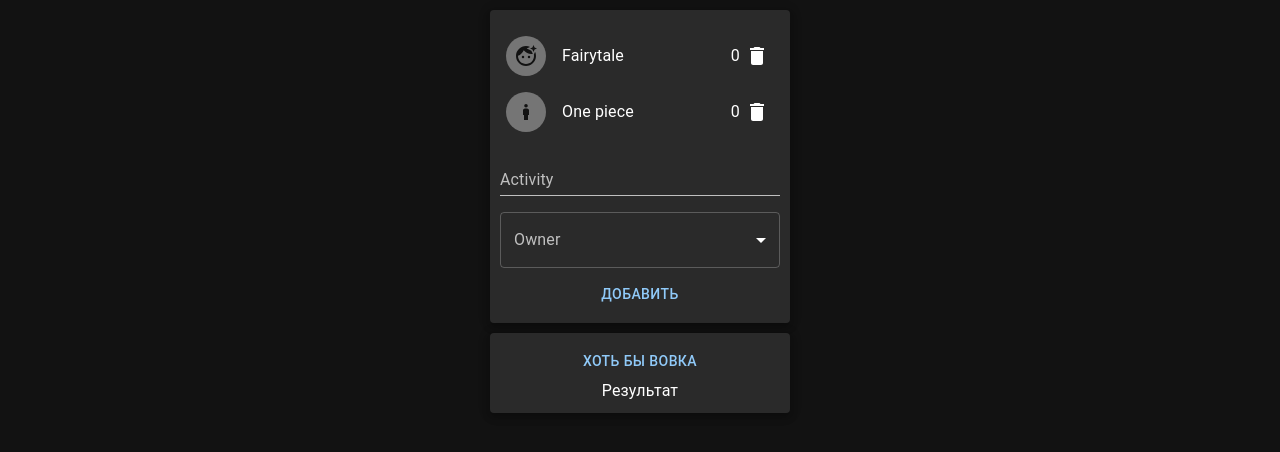
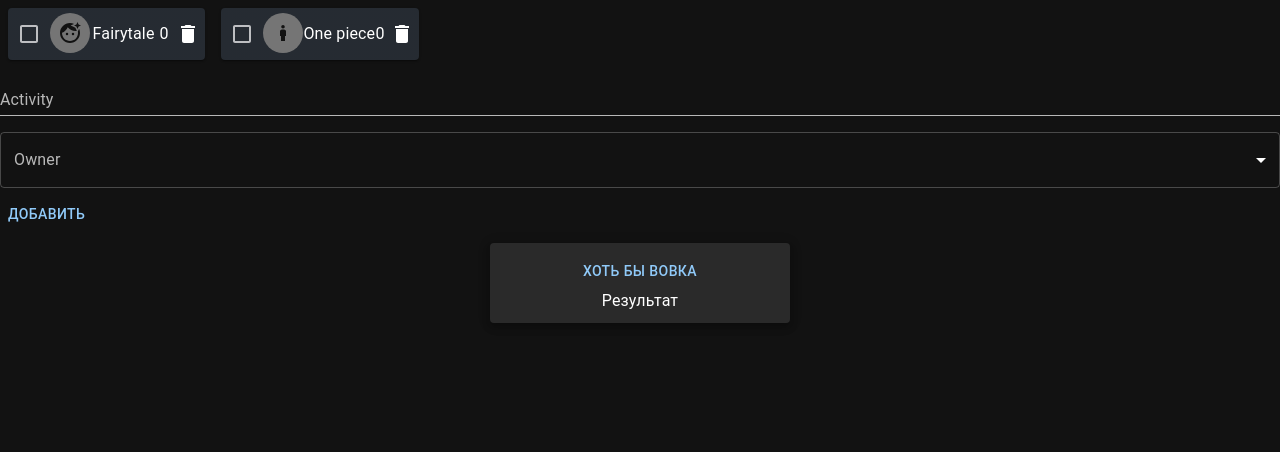
Before and after one commit to rasolko/randomizer, a React (Create React App) app: page / in a window 1280 px wide. Shown: the top 452 px of the page. Built offline with nearby package versions, Linux system fonts and the light colour scheme.

Commit message:
feat: add checkbox, change style(list delete, add Grid)

```diff
--- a/src/App.module.css
+++ b/src/App.module.css
@@ -5,3 +5,6 @@
     align-items: center;
     padding: 10px;
 }
+.isDone {
+    opacity: 0.5;
+}
--- a/src/App.tsx
+++ b/src/App.tsx
@@ -2,15 +2,15 @@ import React, {ChangeEvent, useEffect, useState} from 'react';
 import {v1} from 'uuid';
 import s from './App.module.css';
 import {
-    Avatar,
-    Button,
-    createTheme, FormControl, IconButton, InputLabel,
+    Avatar, Box,
+    Button, Checkbox,
+    createTheme, FormControl, Grid, IconButton, InputLabel,
     List,
     ListItem, ListItemAvatar,
     ListItemText, MenuItem,
     Paper, Select, SelectChangeEvent,
     TextField,
-    ThemeProvider
+    ThemeProvider, Typography
 } from '@mui/material';
 import CssBaseline from '@mui/material/CssBaseline';
 import BoyIcon from '@mui/icons-material/Boy';
@@ -22,6 +22,7 @@ type ActivitiesType = {
     name: string
     owner: string
     counter: number
+    isDone: boolean
 }
 
 function App() {
@@ -31,12 +32,14 @@ function App() {
             name: 'Fairytale',
             owner: 'Ксюша',
             counter: 0,
+            isDone: false,
         },
         {
             id: v1(),
             name: 'One piece',
             owner: 'Ваня',
             counter: 0,
+            isDone: false,
         },
     ]);
     useEffect(() => {
@@ -63,6 +66,7 @@ function App() {
                 name: inputActivityValue,
                 owner: inputOwnerValue,
                 counter: 0,
+                isDone: false
             }])
             setInputActivityValue('');
             setInputOwnerValue('');
@@ -80,12 +84,25 @@ function App() {
         setInputOwnerValue(e.target.value);
     }
     const randomizer = () => {
-        let pos = Math.floor(Math.random() * activities.length);
+        let length = activities.filter(el => !el.isDone).length;
+        let pos = Math.floor(Math.random() * length);
         setActivities([...activities.map((el, i) => i === pos ? {...el, counter: el.counter + 1} : el)]);
         setResult(activities[pos]);
     }
     const removeItem = (id: string) => {
         setActivities([...activities.filter(el => el.id !== id)]);
+    }
+    const onChangeItemStatus = (id: string, isDone: boolean) => {
+        let item = activities.find((el) => el.id === id);
+        if (item) {
+            let newItem = {...item, isDone};
+            if (isDone) {
+                setActivities([...activities.filter(el => el.id !== id), newItem]);
+            } else {
+                setActivities([newItem, ...activities.filter(el => el.id !== id)]);
+            }
+
+        }
     }
     const darkTheme = createTheme({
         palette: {
@@ -95,38 +112,41 @@ function App() {
     return (
         <ThemeProvider theme={darkTheme}>
             <CssBaseline/>
-            <Paper style={{
-                width: '300px',
-                margin: '10px auto'
-            }} elevation={5}>
-                <div className={s.container}>
-                    <List sx={{
-                        overflow: 'auto',
-                        maxHeight: 650,
+            <Box sx={{flexGrow: 1}}>
+                <Grid container spacing={2} sx={{
+                    padding: '8px',
                 }}>
                     {activities.map(el => {
-                            return <ListItem style={{
-                                width: '300px',
+                        const onChangeItemStatusHandler = (e: ChangeEvent<HTMLInputElement>) => {
+                            onChangeItemStatus(el.id, e.currentTarget.checked);
+                        }
+                        return <Grid item xs={2} key={el.id}>
+                            <Paper sx={{
                                 display: 'flex',
                                 justifyContent: 'space-between',
-                            }} key={el.id}>
-                                <ListItemAvatar>
+                                backgroundColor: '#1A2027',
+                                padding: '5px 0',
+                            }} className={el.isDone ? s.isDone : ''}>
+                                <Checkbox
+                                    onChange={onChangeItemStatusHandler}
+                                    checked={el.isDone}
+                                />
                                 <Avatar>
                                     {el.owner === 'Ксюша' ? <FaceRetouchingNaturalIcon/> : <BoyIcon/>}
                                 </Avatar>
-                                </ListItemAvatar>
-                                <ListItemText primary={el.name}></ListItemText>
-                                <ListItemText style={{
-                                    textAlign: 'right',
-                                }}  primary={el.counter}></ListItemText>
+                                <Typography margin={"auto"} align={"center"}>{el.name}</Typography>
+
+                                <Typography margin={"auto"} align={"right"}>{el.counter}</Typography>
                                 <IconButton
                                     size={'small'}
                                     onClick={() => removeItem(el.id)}>
                                     <Delete/>
                                 </IconButton>
-                            </ListItem>
+                            </Paper>
+
+                        </Grid>
                     })}
-                    </List>
+                </Grid>
                 <TextField
                     fullWidth
                     error={error ? true : false}
@@ -154,8 +174,6 @@ function App() {
                 <Button onClick={() => addNew()}>
                     Добавить
                 </Button>
-                </div>
-            </Paper>
                 <Paper style={{
                     width: '300px',
                     margin: '10px auto'
@@ -177,8 +195,9 @@ function App() {
                         }
                     </div>
                 </Paper>
+            </Box>
         </ThemeProvider>
-    );
+    )
 }
 
 export default App;
```
Lines whose indentation alone changed are shown as unchanged.
